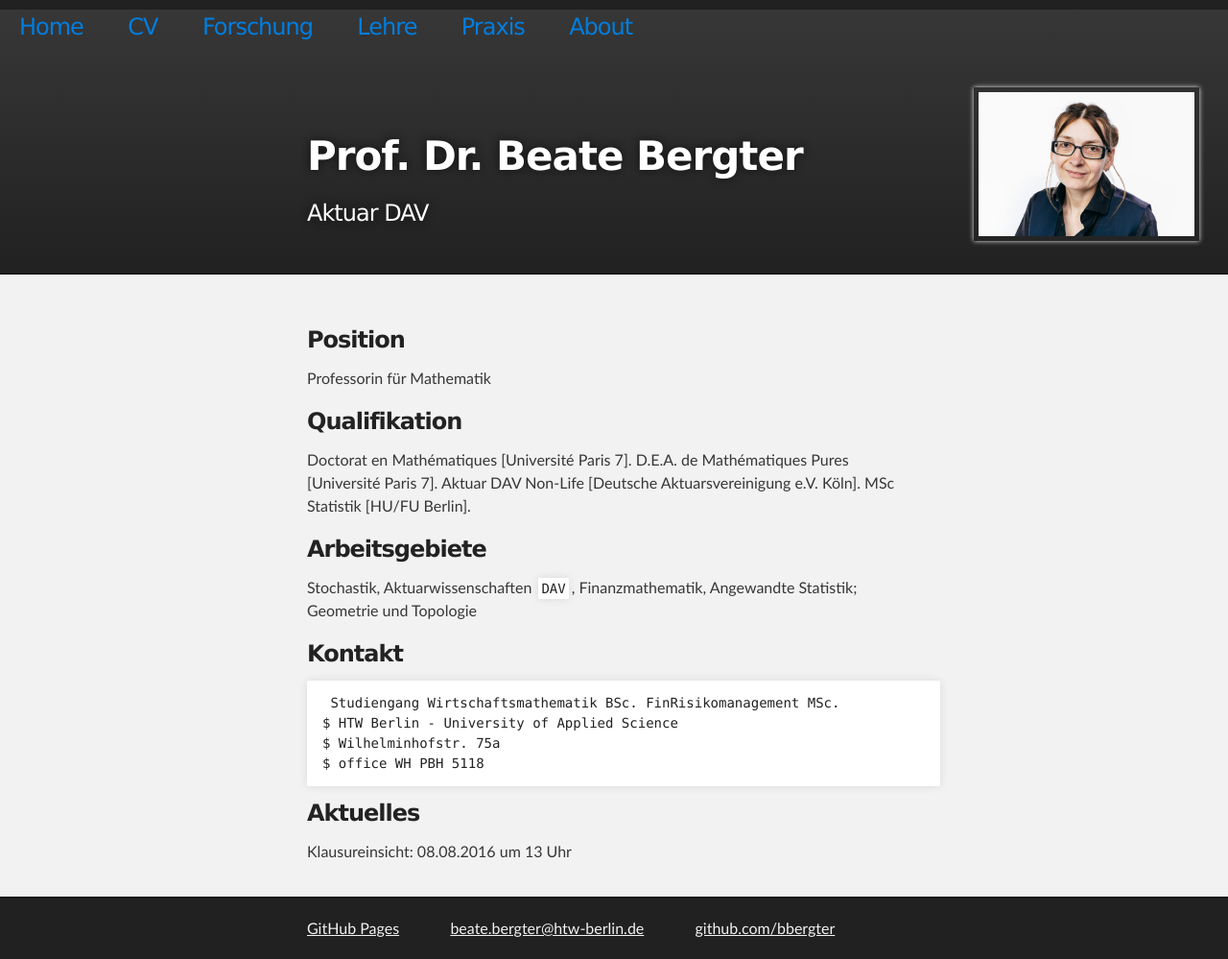
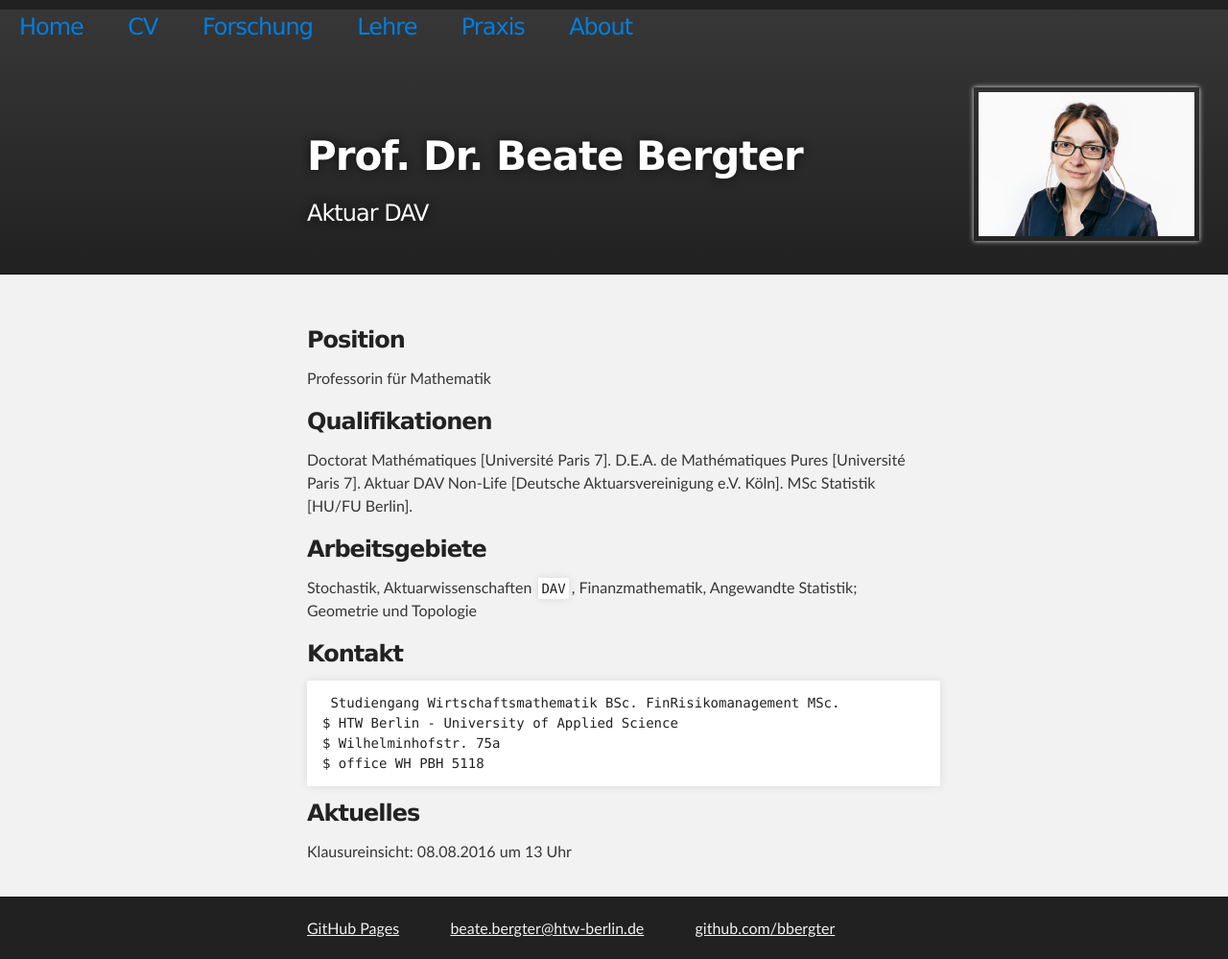
Before and after one commit to bbergter/bbergter, a Jekyll site: the page index.html, which Jekyll copies as it is, in a window 1280 px wide. Shown: the whole page at 96% size. Built offline with Jekyll 4.4.1, drawn with Linux system fonts in a browser that asks for light colours.

Commit message:
Update index.html

```diff
--- a/index.html
+++ b/index.html
@@ -59,8 +59,8 @@
 <h3>Position</h3>
 <p>Professorin für Mathematik</p>
 
-<h3>Qualifikation</h3>
-<p> Doctorat en Mathématiques [Université Paris 7]. D.E.A. de Mathématiques Pures [Université Paris 7].
+<h3>Qualifikationen</h3>
+<p> Doctorat Mathématiques [Université Paris 7]. D.E.A. de Mathématiques Pures [Université Paris 7].
 Aktuar DAV Non-Life [Deutsche Aktuarsvereinigung e.V. Köln]. MSc Statistik [HU/FU Berlin]. <p>
 
 <h3>Arbeitsgebiete</h3>
```
